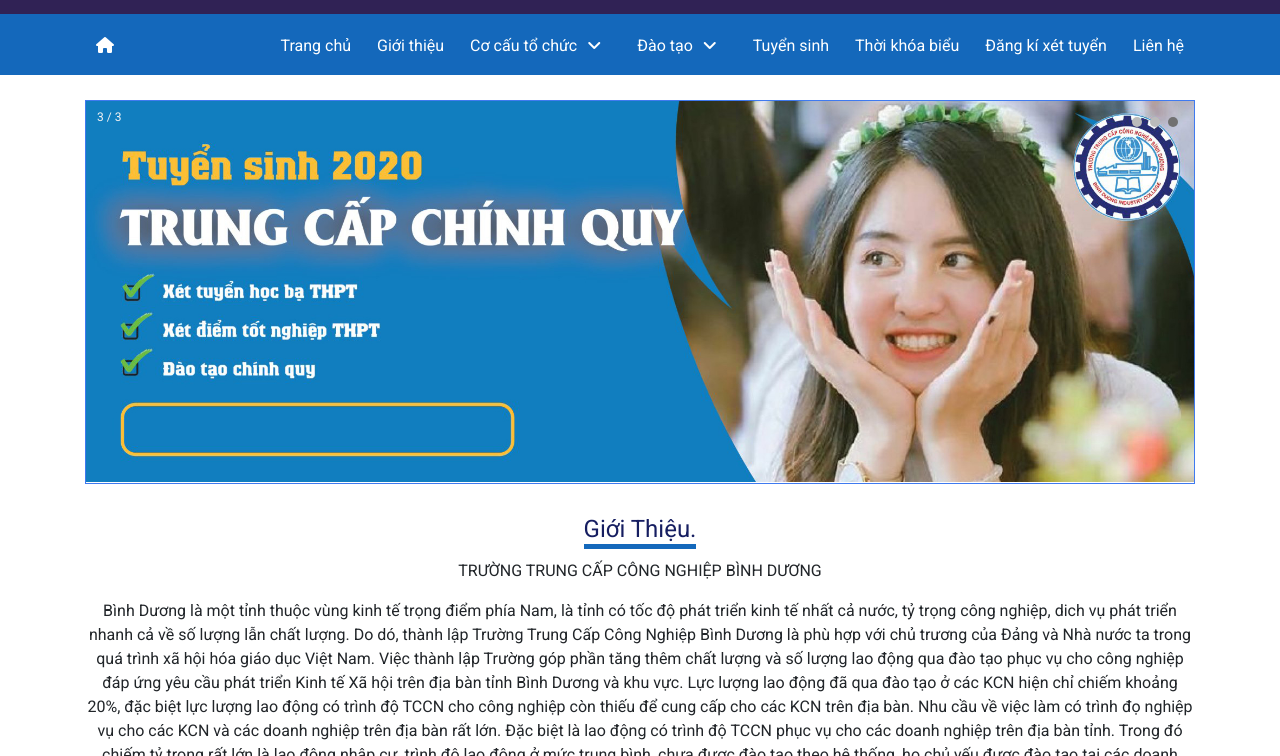
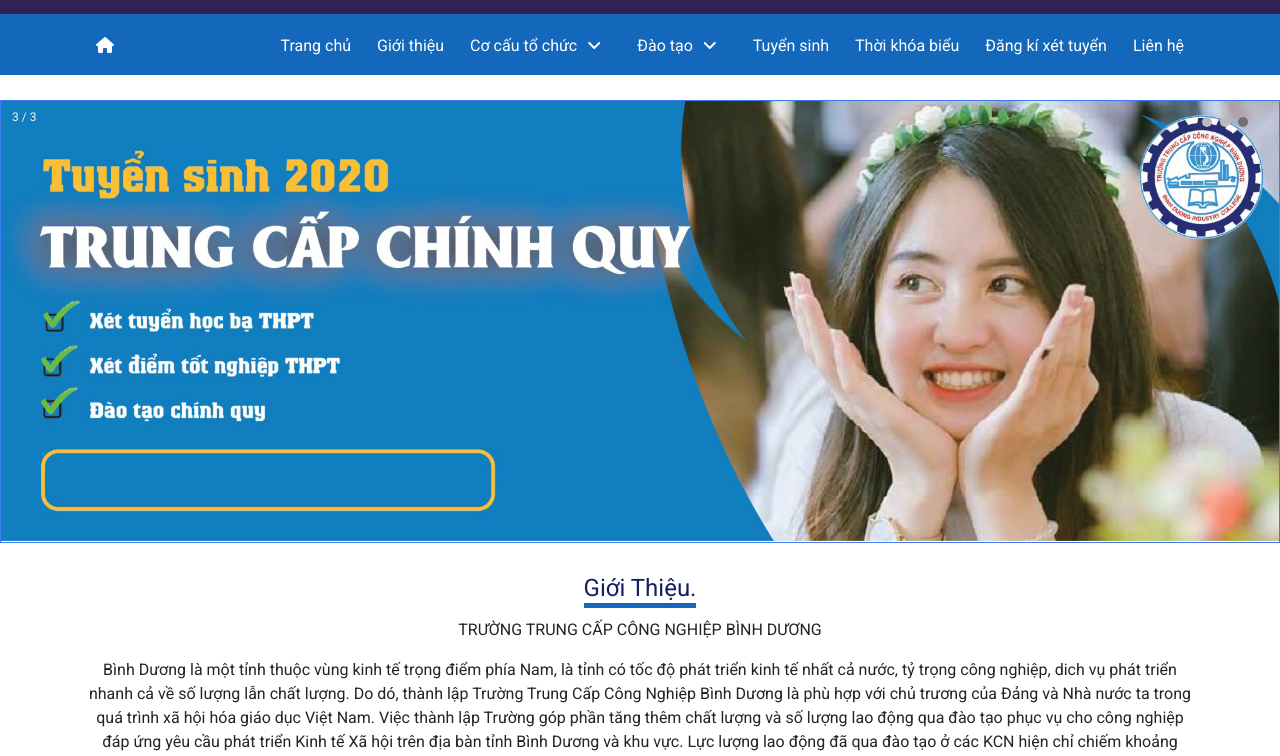
Before and after one commit to HoaHandsome/tccnbd, a plain HTML site: page index.html in a window 1280 px wide. Shown: the part 44-800 px from the top of the page. Drawn offline with nearby package versions, Linux system fonts and the light colour scheme.

Commit message:
Update index.html

```diff
--- a/index.html
+++ b/index.html
@@ -154,7 +154,7 @@
    <!-- slide -->
    <div id="hero">
         <!-- Slideshow container -->
-            <div class="slideshow-container container">
+            <div class="slideshow-container">
 
                 <div class="mySlides">
                     <div class="numbertext">1 / 3</div>
```
